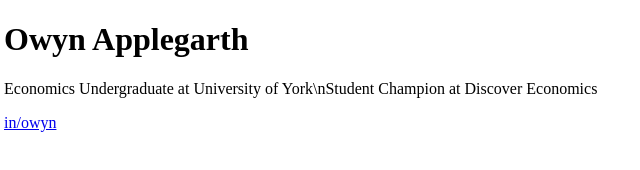
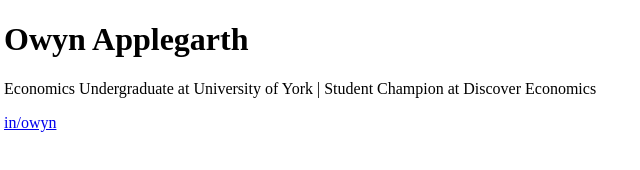
Before and after one commit to OwynApplegarth/OwynApplegarth.github.io, a plain HTML site: page index.html in a window 1280 px wide. Shown: the full height of the page, 4-644 px from the left. Drawn offline with Linux system fonts and the light colour scheme.

Commit message:
Update index.html

```diff
--- a/index.html
+++ b/index.html
@@ -2,7 +2,7 @@
 <html>
 <body>
 <h1>Owyn Applegarth</h1>
-<p>Economics Undergraduate at University of York\nStudent Champion at Discover Economics</p>
+<p>Economics Undergraduate at University of York | Student Champion at Discover Economics</p>
 <p><a href="https://linkedin.com/in/owyn">in/owyn</a></p>
 </body>
 </html>
```
